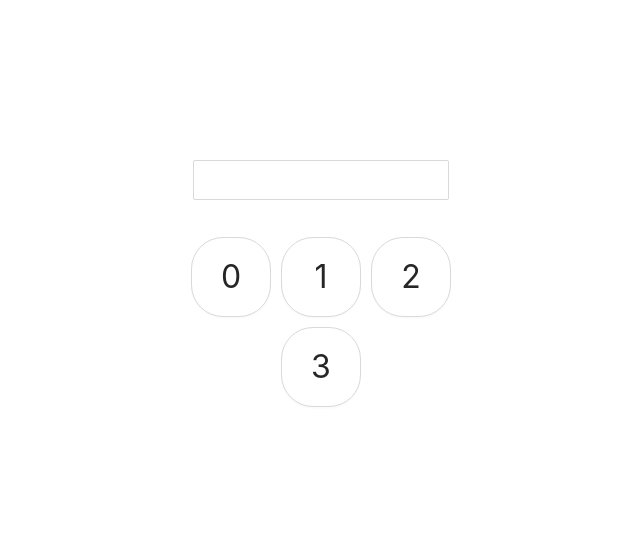
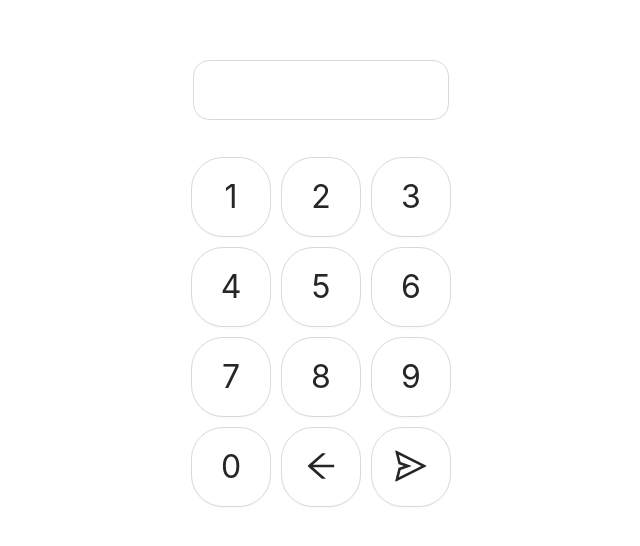
Before and after one commit to michael-916310/michael-916310-budget, a React (Create React App) app in the folder front/: page / in a window 1280 px wide. Shown: the part 114-660 px from the top of the page, without its empty margins (319-959 px from the left). Built offline with nearby package versions, Linux system fonts and the light colour scheme.

Commit message:
feat: деплой для проверки на сотовом

```diff
--- a/front/package.json
+++ b/front/package.json
@@ -3,6 +3,7 @@
   "version": "0.1.0",
   "private": true,
   "dependencies": {
+    "@ant-design/icons": "^4.6.2",
     "@testing-library/jest-dom": "^5.13.0",
     "@testing-library/react": "^11.2.7",
     "@testing-library/user-event": "^12.8.3",
--- a/front/src/components/login/login.module.scss
+++ b/front/src/components/login/login.module.scss
@@ -19,6 +19,9 @@
 .inputControl {
   width: 16rem;
   text-align: center;
+
+  font-size: 2rem;
+  border-radius: 1rem;
 }
 
 .btnContainer {
--- a/front/src/components/login/login.tsx
+++ b/front/src/components/login/login.tsx
@@ -1,30 +1,44 @@
 import React, { useState } from 'react';
-import { Input, Button } from 'antd'
+import { Input, Button } from 'antd';
+import { ArrowLeftOutlined, SendOutlined } from '@ant-design/icons';
 
 import styles from './login.module.scss';
 import {useAppDispatch} from './../../app/hooks';
-import { setConstantValue } from 'typescript';
 
 type btnType = {
-  display: string;
-  displayIcon: string;
+  display?: string;
+  displayIcon?: any;
   value: string;
-  action: ()=>void;
+  action: ((item: btnType)=>void) | (()=>void);
 }
 
-const btnArray:btnType[]=[
-  {display:'0', displayIcon:'0', value:'0', action:()=>{}},
-  {display:'1', displayIcon:'0', value:'1', action:()=>{}},
-  {display:'2', displayIcon:'0', value:'2', action:()=>{}},
-  {display:'3', displayIcon:'0', value:'3', action:()=>{}},
-];
+
 
 export default function Login(){
   const [value, setValue] = useState('');
 
-  function handleBtnPress(el:btnType) {
-    setValue(`${value}${el.value}`);
+  function handleBtnPress(item:btnType) {
+    setValue(`${value}${item.value}`);
   }
+
+  function backspaceBtnPress() {
+    setValue(value.substring(0,value.length-1));
+  }
+
+  const btnArray:btnType[]=[
+    {display:'1', value:'1', action:handleBtnPress},
+    {display:'2', value:'2', action:handleBtnPress},
+    {display:'3', value:'3', action:handleBtnPress},
+    {display:'4', value:'4', action:handleBtnPress},
+    {display:'5', value:'5', action:handleBtnPress},
+    {display:'6', value:'6', action:handleBtnPress},
+    {display:'7', value:'7', action:handleBtnPress},
+    {display:'8', value:'8', action:handleBtnPress},
+    {display:'9', value:'9', action:handleBtnPress},
+    {display:'0', value:'0', action:handleBtnPress},
+    {displayIcon:<ArrowLeftOutlined/>, value:'backspace', action:backspaceBtnPress},
+    {displayIcon:<SendOutlined/>, value:'send', action:()=>{}},
+  ];
 
   return (
     <main className={styles.main}>
@@ -32,21 +46,22 @@ export default function Login(){
         <article className={styles.inputControlWrapper}>
           <Input
             readOnly={true}
-            size='large'
             className={styles.inputControl}
             value={value}/>
         </article>
         <article className={styles.btnContainer}>
           {
-            btnArray.map((el) => {
-              return <Button
+            btnArray.map((item) => (
+                <Button
+                key = {item.value}
                 shape='round'
-                onClick={()=>{handleBtnPress(el)}}
+                onClick = {()=>{item.action(item)}}
                 className={styles.btn}
               >
-                  {el.display}
-              </Button>;
-            })
+                {(item.display) ? (item.display) : (item.displayIcon)}
+              </Button>
+              )
+            )
           }
         </article>
       </section>
```
Also changed, not shown: 20 other files (tests, documents, lock files or other folders).
